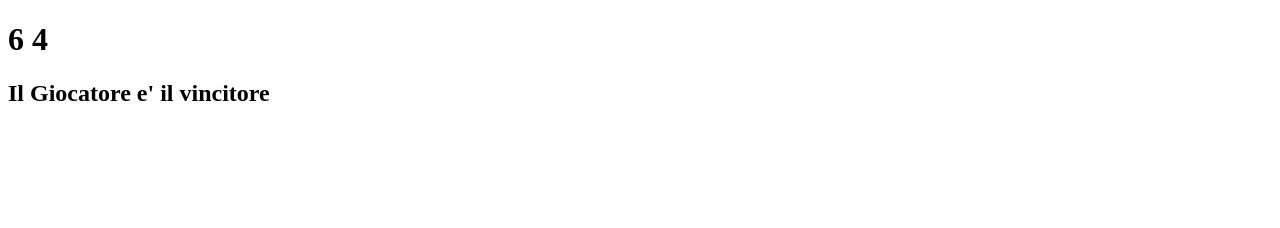
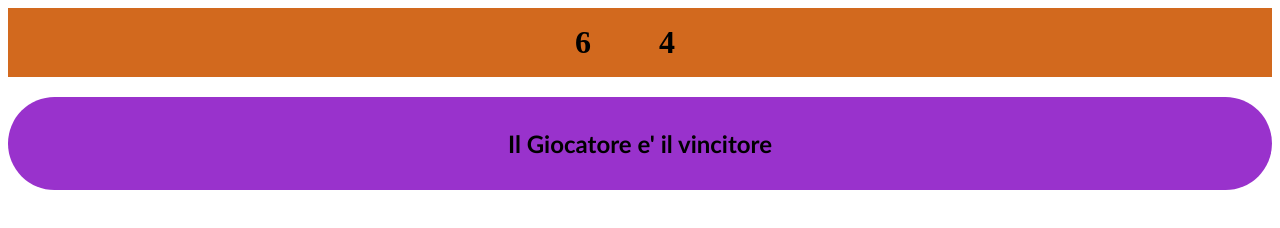
Before and after one commit to ItsKristian01/js-mail-dadi, a plain HTML site: page Gioco dei dadi/index.html in a window 1280 px wide. Drawn offline with Linux system fonts and the light colour scheme.

Commit message:
add: style

```diff
--- a/Gioco dei dadi/css/style.css
+++ b/Gioco dei dadi/css/style.css
@@ -0,0 +1,18 @@
+
+.square {
+    background-color: chocolate;
+    padding: 1rem;
+    margin: 0 auto;
+    display: flex;
+    align-items: center;
+    justify-content: center;
+    letter-spacing: 30px;
+}
+
+.winner {
+    text-align: center;
+    background-color: darkorchid;
+    padding: 2rem;
+    border-radius: 3rem;
+    font-family: 'Gill Sans', 'Gill Sans MT', Calibri, 'Trebuchet MS', sans-serif;
+}
--- a/Gioco dei dadi/index.html
+++ b/Gioco dei dadi/index.html
@@ -8,8 +8,8 @@
     <link rel="stylesheet" href="css/style.css">
 </head>
 <body>
-    <h1 id="score"></h1>
-    <h2 id="winner"></h2>
+    <h1 id="score" class="square"></h1>
+    <h2 id="winner" class="winner"></h2>
     <!-- Script -->
     <script src="js/script.js"></script>
 </body>
```
Also changed, not shown: Gioco dei dadi/js/script.js (line endings or trailing spaces).
